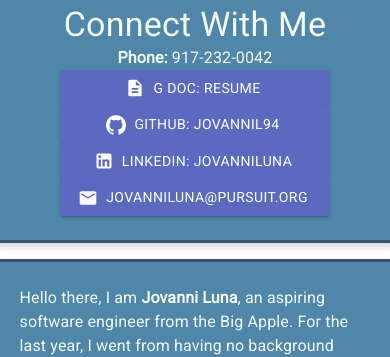
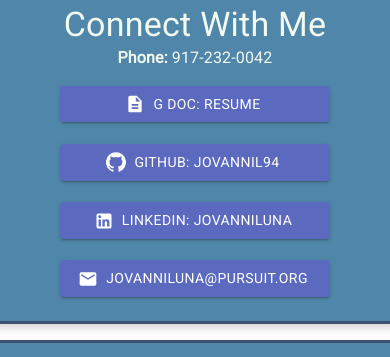
Before and after one commit to jovannil94/Porfolio, a React (Create React App) app: page / in a window 390 px wide. Shown: the part 659-1016 px from the top of the page. Built offline with nearby package versions, Linux system fonts and the light colour scheme.

Commit message:
fixes all css across pages and responsiveness

```diff
--- a/src/components/About.js
+++ b/src/components/About.js
@@ -28,13 +28,15 @@
                         <Typography variant="h4">
                             Connect With Me
                         </Typography>
-                        <Typography variant="body1" align="center">
+                        <Typography variant="body1" align="center" paragraph={true}>
                         <b>Phone:</b> 917-232-0042
                         </Typography>
-                        <Button startIcon={<DescriptionIcon/>} onClick={()=>window.open('https://docs.google.com/document/d/1CA8DVkXFKTe8sec_udYi1kDJccfwlZFGqRcFSdXSyEY/edit?usp=sharing')} variant="contained" color="primary" style={{maxWidth: '400px', maxHeight: '50px', minWidth: '270px', minHeight: '30px'}}> G Doc: Resume </Button>
-                        <Button startIcon={<GitHubIcon/>} onClick={()=>window.open('https://github.com/jovannil94')} variant="contained" color="primary" style={{maxWidth: '400px', maxHeight: '50px', minWidth: '270px', minHeight: '30px'}}>GitHub: jovannil94</Button>
-                        <Button startIcon={<LinkedInIcon/>} onClick={()=>window.open('https://www.linkedin.com/in/jovanniluna')} variant="contained" color="primary" style={{maxWidth: '400px', maxHeight: '50px', minWidth: '270px', minHeight: '30px'}}> LinkedIn: jovanniluna </Button>
-                        <Button startIcon={<EmailIcon/>} onClick={()=>window.open('https://mail.google.com/mail/u/0/?view=cm&fs=1&tf=1&source=mailto&to=jovanniluna@pursuit.org;jovannil94@gmail.com')} variant="contained" color="primary" className="aboutEmail" style={{maxWidth: '400px', maxHeight: '50px', minWidth: '270px', minHeight: '30px'}}>jovanniluna@pursuit.org</Button>
+                        <div className="buttonsAbout">
+                            <Button startIcon={<DescriptionIcon/>} onClick={()=>window.open('https://docs.google.com/document/d/1CA8DVkXFKTe8sec_udYi1kDJccfwlZFGqRcFSdXSyEY/edit?usp=sharing')} variant="contained" color="primary" style={{maxWidth: '400px', maxHeight: '50px', minWidth: '270px', minHeight: '30px'}}> G Doc: Resume </Button>
+                            <Button startIcon={<GitHubIcon/>} onClick={()=>window.open('https://github.com/jovannil94')} variant="contained" color="primary" style={{maxWidth: '400px', maxHeight: '50px', minWidth: '270px', minHeight: '30px'}}>GitHub: jovannil94</Button>
+                            <Button startIcon={<LinkedInIcon/>} onClick={()=>window.open('https://www.linkedin.com/in/jovanniluna')} variant="contained" color="primary" style={{maxWidth: '400px', maxHeight: '50px', minWidth: '270px', minHeight: '30px'}}> LinkedIn: jovanniluna </Button>
+                            <Button startIcon={<EmailIcon/>} onClick={()=>window.open('https://mail.google.com/mail/u/0/?view=cm&fs=1&tf=1&source=mailto&to=jovanniluna@pursuit.org;jovannil94@gmail.com')} variant="contained" color="primary" className="aboutEmail" style={{maxWidth: '400px', maxHeight: '50px', minWidth: '270px', minHeight: '30px'}}>jovanniluna@pursuit.org</Button>
+                        </div>
                     </div>
                 </div>
                 <div className="aboutRight">
--- a/src/components/NavBar.js
+++ b/src/components/NavBar.js
@@ -87,7 +87,7 @@
         if(e.currentTarget.dataset.myValue !== undefined) {
             menuRedirect(e.currentTarget.dataset.myValue);
             if(e.currentTarget.dataset.myValue === "Education&Skills"){
-              setPage("Education And Skills");
+              setPage("Education & Skills");
             } else {
               setPage(e.currentTarget.dataset.myValue);
             }
@@ -112,7 +112,7 @@
                     {page}
                   </Typography>
                 </div>
-                <div onClick={handleClick} data-my-value={"about"} className="nameLogo">
+                <div onClick={handleClick} data-my-value={"About"} className="nameLogo">
                     <img src={Moon} alt="moon" className="lunaLogo"/>
                     <Typography variant="h3">
                         DevLuna
--- a/src/css/About.css
+++ b/src/css/About.css
@@ -42,6 +42,10 @@
 }
 
 .aboutRight {
+    display: flex;
+    flex-direction: column;
+    align-items: center;
+    justify-content: space-evenly;
     width: 40%;
     height: fit-content;
     box-shadow: 0 4px 8px 0 rgba(0,0,0,0.2);
@@ -109,6 +113,13 @@
 .aboutConnect:hover {
     transition: transform .5s ease;
     transform: scale(1.02);
+}
+
+.buttonsAbout {
+    display: flex;
+    flex-direction: column;
+    justify-content: space-between;
+    height: 25vh;
 }
 
 @media (max-width: 770px) {
--- a/src/css/CovidNearUs.css
+++ b/src/css/CovidNearUs.css
@@ -25,7 +25,7 @@
     flex-direction: column;
     align-items: center;
     width: 40%;
-    height: 140.1vh;
+    height: fit-content;
     justify-content: space-between;
     box-shadow: 0 4px 8px 0 rgba(0,0,0,0.2);
     transition: 0.3s;
--- a/src/css/EducationSkills.css
+++ b/src/css/EducationSkills.css
@@ -46,7 +46,7 @@
     flex-direction: column;
     justify-content: space-between;
     width: 40%;
-    height: 85.7vh;
+    height: fit-content;
     box-shadow: 0 4px 8px 0 rgba(0,0,0,0.2);
     transition: 0.3s;
     border-radius: 5px;
--- a/src/css/NavBar.css
+++ b/src/css/NavBar.css
@@ -23,12 +23,6 @@
     margin-right: 10px;
 }
 
-/* .pageLocation {
-    position: absolute;
-    right: 0;
-    left: 0;
-} */
-
 @media (max-width: 450px) {
     .pageLocation {
         display: none;
--- a/src/css/Triphikers.css
+++ b/src/css/Triphikers.css
@@ -25,7 +25,7 @@
     flex-direction: column;
     align-items: center;
     width: 40%;
-    height: 124.5vh;
+    height: fit-content;
     justify-content: space-between;
     box-shadow: 0 4px 8px 0 rgba(0,0,0,0.2);
     transition: 0.3s;
@@ -400,10 +400,11 @@
 
     .buttonsContainer {
         display: flex;
-        justify-content: space-evenly;
         flex-direction: column;
         width: 100%;
         height: max-content;
+        justify-content: space-evenly;
+        height: 25vh;
         margin-bottom: 1em;
     }
 }
```
